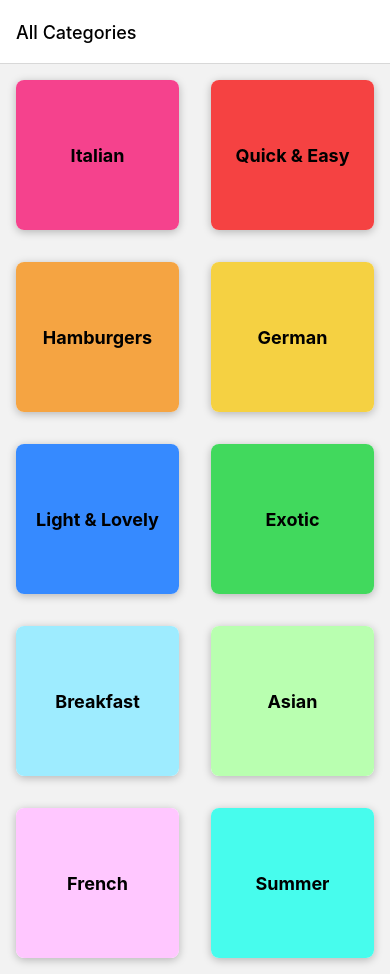
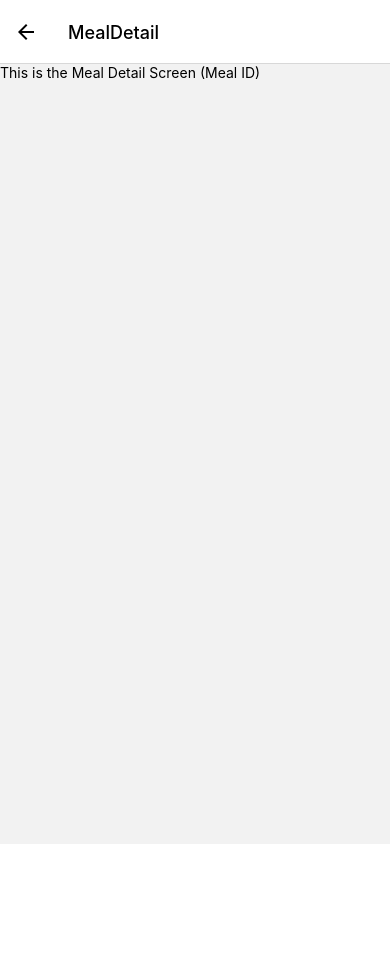
Before and after one commit to Marya-mhn/MealsApp, a React Native app: screen /MealDetail in a window 390 px wide. After the commit the page ends 844 px from the top, so only its background shows below. Built offline with nearby package versions, Linux system fonts and the light colour scheme.

Commit message:
commit : useNavigation hook

```diff
--- a/App.js
+++ b/App.js
@@ -5,6 +5,7 @@ import { createStackNavigator } from "@react-navigation/stack";
 
 import CategoriesScreen from "./screens/CategoriesScreen";
 import MealsOverviewScreen from "./screens/MealsOverviewScreen";
+import MealDetailScreen from "./screens/MealDetailScreen";
 
 const Stack = createStackNavigator();
 
@@ -37,6 +38,7 @@ export default function App() {
             //   };
             // }}
           />
+          <Stack.Screen name="MealDetail" component={MealDetailScreen} />
         </Stack.Navigator>
       </NavigationContainer>
     </>
--- a/Components/MealItem.js
+++ b/Components/MealItem.js
@@ -6,13 +6,30 @@ import {
   Platform,
   Image,
 } from "react-native";
+import { useNavigation } from "@react-navigation/native";
 
-function MealItem({ title, imageUrl, duration, complexity, affordability }) {
+function MealItem({
+  id,
+  title,
+  imageUrl,
+  duration,
+  complexity,
+  affordability,
+}) {
+  const navigation = useNavigation();
+
+  function selectMealItemHandler() {
+    navigation.navigate("MealDetail", {
+      mealId: id,
+    });
+  }
+
   return (
     <View style={styles.mealItem}>
       <Pressable
         android_ripple={{ color: "#ccc" }}
         style={({ pressed }) => (pressed ? styles.buttonPressed : null)}
+        onPress={selectMealItemHandler}
       >
         <View style={styles.innerContainer}>
           <View>
--- /dev/null
+++ b/screens/MealDetailScreen.js
@@ -0,0 +1,7 @@
+import { Text } from "react-native";
+
+function MealDetailScreen() {
+  return <Text>This is the Meal Detail Screen (Meal ID)</Text>;
+}
+
+export default MealDetailScreen;
--- a/screens/MealsOverviewScreen.js
+++ b/screens/MealsOverviewScreen.js
@@ -25,6 +25,7 @@ function MealsOverviewScreen({ route, navigation }) {
     const item = itemData.item;
 
     const mealItemProps = {
+      id: item.id,
       title: item.title,
       imageUrl: item.imageUrl,
       affordability: item.affordability,
```
